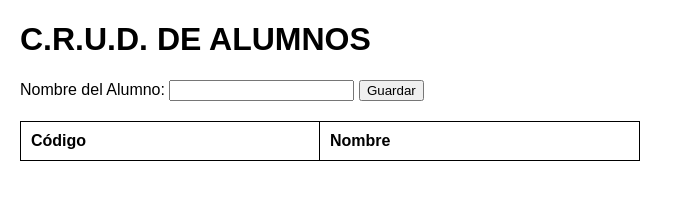
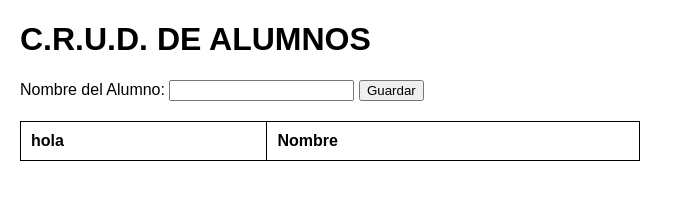
Before and after one commit to jhonalex00/CRUD-JS, a plain HTML site: page index.html in a window 1280 px wide. Shown: the whole page, without its empty margins (0-683 px from the left). Drawn offline with Linux system fonts and the light colour scheme.

Commit message:
cambio codigo por hola

```diff
--- a/index.html
+++ b/index.html
@@ -38,7 +38,7 @@
     <table>
         <thead>
             <tr>
-                <th>Código</th>
+                <th>hola</th>
                 <th>Nombre</th>
             </tr>
         </thead>
```
